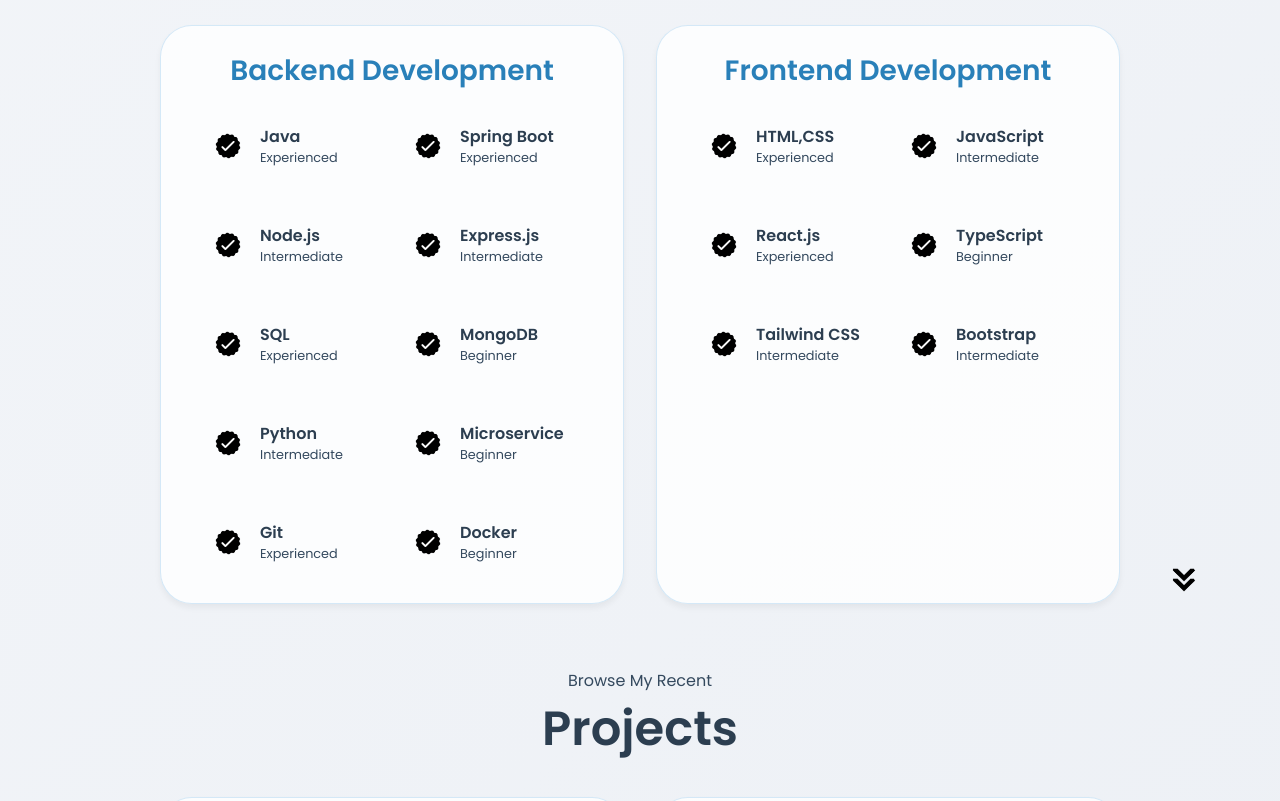
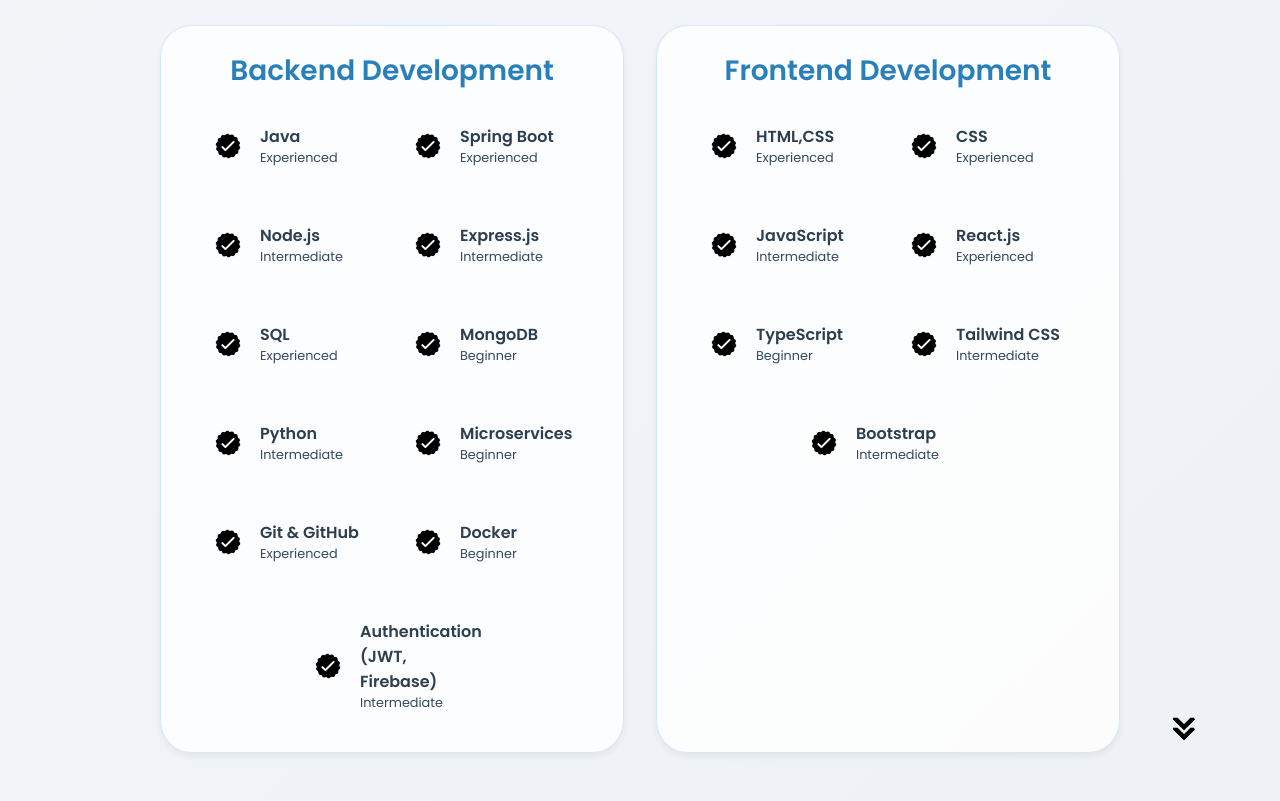
Before and after one commit to KavinduSenesh/My-Portfolio, a plain HTML site: page index.html in a window 1280 px wide. Shown: the part 1800-2601 px from the top of the page. Drawn offline with Linux system fonts and the light colour scheme.

Commit message:
Update skill section titles and add new skills; adjust contact section background gradient for improved aesthetics

```diff
--- a/index.html
+++ b/index.html
@@ -230,7 +230,7 @@
                   class="icon"
                 />
                 <div>
-                  <h3>Microservice</h3>
+                  <h3>Microservices</h3>
                   <p>Beginner</p>
                 </div>
               </article>
@@ -241,7 +241,7 @@
                   class="icon"
                 />
                 <div>
-                  <h3>Git</h3>
+                  <h3>Git & GitHub</h3>
                   <p>Experienced</p>
                 </div>
               </article>
@@ -254,6 +254,17 @@
                 <div>
                   <h3>Docker</h3>
                   <p>Beginner</p>
+                </div>
+              </article>
+              <article>
+                <img
+                  src="./assets/checkmark.png"
+                  alt="Experience icon"
+                  class="icon"
+                />
+                <div>
+                  <h3>Authentication (JWT, Firebase)</h3>
+                  <p>Intermediate</p>
                 </div>
               </article>
             </div>
@@ -270,6 +281,17 @@
                 />
                 <div>
                   <h3>HTML,CSS</h3>
+                  <p>Experienced</p>
+                </div>
+              </article>
+              <article>
+                <img
+                  src="./assets/checkmark.png"
+                  alt="Experience icon"
+                  class="icon"
+                />
+                <div>
+                  <h3>CSS</h3>
                   <p>Experienced</p>
                 </div>
               </article>
--- a/style.css
+++ b/style.css
@@ -431,7 +431,7 @@ article p {
 /* CONTACT */
 
 #contact {
-  background: linear-gradient(135deg, #f5f7fa 0%, #e9edf3 100%);
+  background: linear-gradient(135deg, #f5f7fa 0%, #e9ecf0 100%);
 }
 
 .contact-info-upper-container {
```
